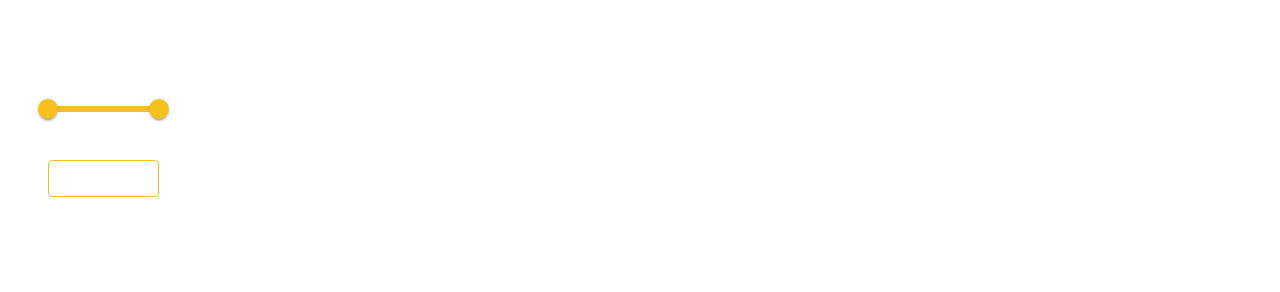
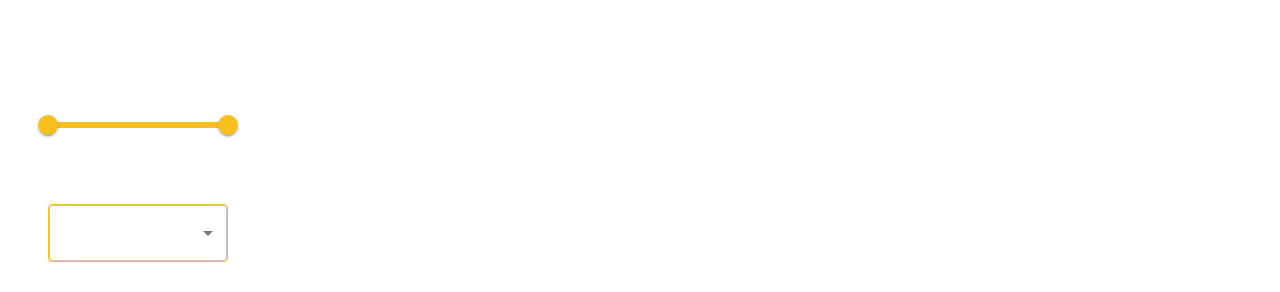
Before and after one commit to slavenstanic/mono-frontend-task, a React (Vite) app: page / in a window 1280 px wide. Shown: the part 182-474 px from the top of the page. Built offline with nearby package versions, Linux system fonts and the light colour scheme; no server answers; the database is empty.

Commit message:
Implement sorting (#14)
* created Sort component

* implemented sort logic

* updated checkbox component

* updated slider component

```diff
--- a/src/api/hooks/fetchVehicles.ts
+++ b/src/api/hooks/fetchVehicles.ts
@@ -58,6 +58,7 @@ export const fetchVehicles = async (
 		engineTypes?: string[];
 		priceMin?: number;
 		priceMax?: number;
+		sortBy?: string;
 	},
 ): Promise<{ ads: AdProps[]; count: number }> => {
 	let query = supabase
@@ -100,6 +101,13 @@ export const fetchVehicles = async (
 		query = query.lte("price", filters.priceMax);
 	}
 
+	if (filters?.sortBy) {
+		const [column, direction] = filters.sortBy.split("_");
+		if (column === "price") {
+			query = query.order("price", { ascending: direction === "asc" });
+		}
+	}
+
 	const { data, error, count } = await query;
 
 	if (!data) throw new Error(error?.message);
--- a/src/components/filters/CheckboxFilter.tsx
+++ b/src/components/filters/CheckboxFilter.tsx
@@ -14,7 +14,11 @@ interface CheckboxFilterProps {
 	onChange: (value: string, checked: boolean) => void;
 }
 
-const Root = styled("div")(() => ({}));
+const Root = styled("div")(() => ({
+	display: "flex",
+	flexDirection: "column",
+	gap: "0.5rem",
+}));
 
 export const CheckboxFilter = ({
 	title,
--- a/src/components/filters/Filters.tsx
+++ b/src/components/filters/Filters.tsx
@@ -3,10 +3,12 @@ import { useDispatch, useSelector } from "react-redux";
 import { CheckboxFilter } from "@/components/filters/CheckboxFilter.tsx";
 import { SliderFilter } from "@/components/filters/SliderFilter.tsx";
 import { AdButton } from "@/components/shared/AdButton.tsx";
+import { Sort } from "@/components/sort/Sort.tsx";
 import {
 	applyFilters,
 	setEngineType,
 	setPriceRange,
+	setSortBy,
 } from "@/store/slices/filtersSlice.ts";
 import type { RootState } from "@/store/store.ts";
 
@@ -24,6 +26,7 @@ export const Filters = ({
 		engineTypes: string[];
 		priceMin?: number;
 		priceMax?: number;
+		sortBy: string;
 	}) => void;
 }) => {
 	const dispatch = useDispatch();
@@ -36,7 +39,12 @@ export const Filters = ({
 	const handleApply = () => {
 		dispatch(applyFilters());
 		localStorage.setItem("filters", JSON.stringify(filters));
-		onApply(filters);
+		onApply({
+			engineTypes: filters.engineTypes,
+			priceMin: filters.priceMin,
+			priceMax: filters.priceMax,
+			sortBy: filters.sortBy,
+		});
 	};
 
 	return (
@@ -52,6 +60,7 @@ export const Filters = ({
 				value={[filters.priceMin ?? 0, filters.priceMax ?? 100000]}
 				onChange={(v) => dispatch(setPriceRange(v))}
 			/>
+			<Sort value={filters.sortBy} onChange={(v) => dispatch(setSortBy(v))} />
 			<AdButton
 				onClick={handleApply}
 				customVariant="primary"
--- a/src/components/filters/SliderFilter.tsx
+++ b/src/components/filters/SliderFilter.tsx
@@ -1,11 +1,15 @@
-import { Box, Slider, styled, Typography } from "@mui/material";
+import { Slider, styled, Typography } from "@mui/material";
 
 interface SliderFilterProps {
 	value: [number, number];
 	onChange: (value: [number, number]) => void;
 }
 
-const Root = styled("div")(() => ({}));
+const Root = styled("div")(() => ({
+	display: "flex",
+	flexDirection: "column",
+	gap: "0.5rem",
+}));
 
 export const SliderFilter = ({ value, onChange }: SliderFilterProps) => {
 	const handleChange = (_: Event, newValue: number | number[]) => {
@@ -16,7 +20,6 @@ export const SliderFilter = ({ value, onChange }: SliderFilterProps) => {
 
 	return (
 		<Root>
-			<Box>
 			<Typography>Price Range</Typography>
 			<Slider
 				value={value}
@@ -27,7 +30,6 @@ export const SliderFilter = ({ value, onChange }: SliderFilterProps) => {
 				step={1000}
 				sx={{ color: "#F7C01D" }}
 			/>
-			</Box>
 		</Root>
 	);
 };
--- a/src/components/hero/HeroSection.tsx
+++ b/src/components/hero/HeroSection.tsx
@@ -11,6 +11,7 @@ type HeroSectionProps = {
 		engineTypes: string[];
 		priceMin?: number;
 		priceMax?: number;
+		sortBy: string;
 	}) => void;
 };
 
--- /dev/null
+++ b/src/components/sort/Sort.tsx
@@ -0,0 +1,31 @@
+import { MenuItem, Select, styled, Typography } from "@mui/material";
+
+const Root = styled("div")(() => ({
+	display: "flex",
+	flexDirection: "column",
+	gap: "0.5rem",
+}));
+
+interface SortProps {
+	value: string;
+	onChange: (value: string) => void;
+}
+
+export const Sort = ({ value, onChange }: SortProps) => {
+	return (
+		<Root>
+			<Typography>Sort by Price</Typography>
+			<Select
+				value={value}
+				onChange={(e) => onChange(e.target.value)}
+				sx={{
+					color: "#fff",
+					border: "1px solid #F7C01D",
+				}}
+			>
+				<MenuItem value="price_asc">Lowest to Highest</MenuItem>
+				<MenuItem value="price_desc">Highest to Lowest</MenuItem>
+			</Select>
+		</Root>
+	);
+};
--- a/src/pages/MainPage.tsx
+++ b/src/pages/MainPage.tsx
@@ -13,6 +13,7 @@ import {
 	setCount,
 	setCurrentPage,
 } from "@/store/slices/adListSlice.ts";
+import { applyFilters } from "@/store/slices/filtersSlice.ts";
 import type { RootState } from "@/store/store.ts";
 
 const Root = styled("div")(() => ({
@@ -57,14 +58,24 @@ export const MainPage = () => {
 		navigate(`/edit/${adId}`);
 	};
 
+	const handleApplyFilters = (newFilters: {
+		engineTypes: string[];
+		priceMin?: number;
+		priceMax?: number;
+		sortBy: string;
+	}) => {
+		dispatch(applyFilters());
+		localStorage.setItem("filters", JSON.stringify(newFilters));
+	};
+
 	return (
 		<Root>
 			<Navbar />
 			<HeroSection
-				onApplyFilters={() => {}}
 				ads={ads}
 				onDelete={handleDelete}
 				onEdit={handleEdit}
+				onApplyFilters={handleApplyFilters}
 			/>
 			<AdPagination
 				disabled={!count}
--- a/src/store/slices/filtersSlice.ts
+++ b/src/store/slices/filtersSlice.ts
@@ -4,17 +4,19 @@ interface FiltersState {
 	engineTypes: string[];
 	priceMin?: number;
 	priceMax?: number;
+	sortBy: string;
 	applied: {
 		engineTypes: string[];
 		priceMin?: number;
 		priceMax?: number;
+		sortBy: string;
 	};
 }
 
 const storedFilters = localStorage.getItem("filters");
 const parsed = storedFilters
 	? JSON.parse(storedFilters)
-	: { engineTypes: [], priceMin: 0, priceMax: 100000 };
+	: { engineTypes: [], priceMin: 0, priceMax: 100000, sortBy: "price_asc" };
 
 const initialState: FiltersState = {
 	...parsed,
@@ -39,16 +41,20 @@ const filtersSlice = createSlice({
 		setPriceRange(state, action: PayloadAction<[number, number]>) {
 			[state.priceMin, state.priceMax] = action.payload;
 		},
+		setSortBy(state, action: PayloadAction<string>) {
+			state.sortBy = action.payload;
+		},
 		applyFilters(state) {
 			state.applied = {
 				engineTypes: [...state.engineTypes],
 				priceMin: state.priceMin,
 				priceMax: state.priceMax,
+				sortBy: state.sortBy,
 			};
 		},
 	},
 });
 
-export const { setEngineType, setPriceRange, applyFilters } =
+export const { setEngineType, setPriceRange, applyFilters, setSortBy } =
 	filtersSlice.actions;
 export default filtersSlice.reducer;
```
Lines whose indentation alone changed are shown as unchanged.
